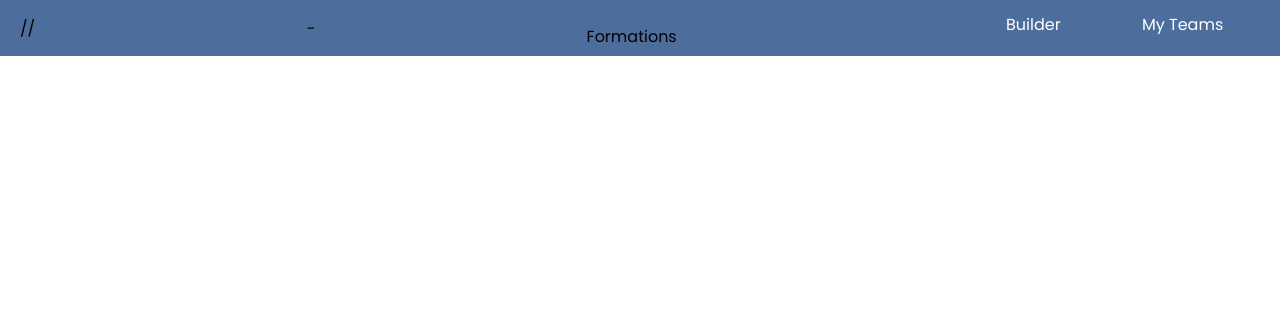
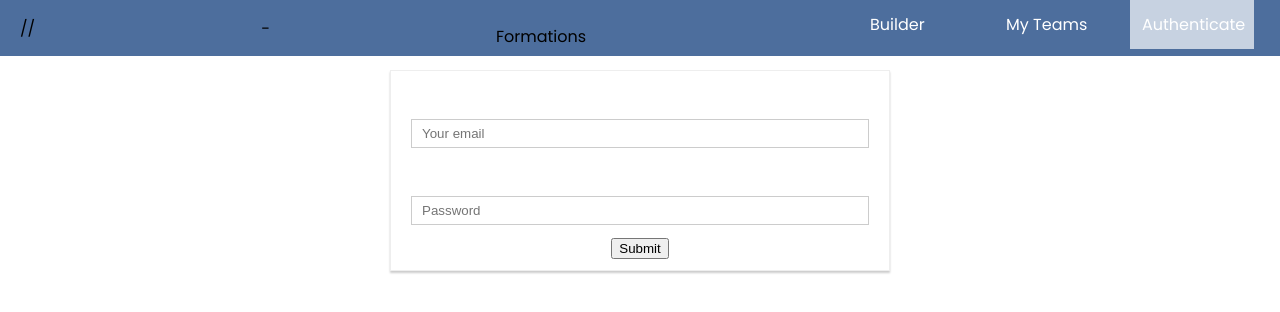
Before and after one commit to ruuuh20/team-builder, a React (Create React App) app: page /auth in a window 1280 px wide. Shown: the top 312 px of the page. Built offline with nearby package versions, Linux system fonts and the light colour scheme.

Commit message:
auth form

```diff
--- a/src/App.js
+++ b/src/App.js
@@ -5,7 +5,8 @@
 import TeamBuilder from './containers/TeamBuilder/TeamBuilder'
 import Register from './containers/Register/Register'
 import { Route } from 'react-router-dom'
-import SavedTeams from './containers/SavedTeams/SavedTeams'
+import SavedTeams from './containers/SavedTeams/SavedTeams';
+import Auth from './containers/Auth/Auth'
 
 class App extends Component {
   render() {
@@ -15,6 +16,7 @@
 
         <Route path="/register" component={Register} />
         <Route path="/teams" component={SavedTeams} />
+        <Route path="/auth" component={Auth} />
         <Route exact path="/" component={TeamBuilder} />
       </Layout>
 
--- a/src/components/Navigation/NavigationItems/NavigationItems.js
+++ b/src/components/Navigation/NavigationItems/NavigationItems.js
@@ -15,6 +15,7 @@
   <ul className="navigation-items">
     <NavLink to="/" activeClassName="selected" exact style={link}>Builder</NavLink>
     <NavLink to="/teams" activeClassName="selected" exact style={link}>My Teams</NavLink>
+    <NavLink to="/auth" activeClassName="selected" exact style={link}>Authenticate</NavLink>
   </ul>
 )
 
--- /dev/null
+++ b/src/containers/Auth/Auth.css
@@ -0,0 +1,15 @@
+.auth {
+  margin: 20px auto;
+  width: 80%;
+  text-align: center;
+  border: 1px solid #eee;
+  padding: 10px;
+  box-sizing: border-box;
+  box-shadow: 0 2px 2px #ccc;
+}
+
+@media (min-width: 600px) {
+  .auth {
+    width: 500px;
+  }
+}
--- a/src/containers/Auth/Auth.js
+++ b/src/containers/Auth/Auth.js
@@ -0,0 +1,64 @@
+import React, { Component } from 'react';
+import Button from '../../components/UI/Button/Button';
+import Input from '../../components/UI/Forms/Input'
+import './Auth.css'
+
+class Auth extends Component {
+  state = {
+    controls: {
+      email: {
+        elementType: 'input',
+        elementConfig: {
+          type: 'email',
+          placeholder: 'Your email'
+        },
+        value: ''
+      },
+      password: {
+        elementType: 'input',
+        elementConfig: {
+          type: 'password',
+          placeholder: 'Password'
+        },
+        value: ''
+      }
+
+    }
+  }
+
+  render() {
+    const formElementsArray = [];
+    // array of javascript objects
+    for (let key in this.state.controls) {
+      formElementsArray.push({
+        id: key,
+        config: this.state.controls[key]
+      })
+    }
+
+    const form = formElementsArray.map(formElement => (
+      <Input
+        key={formElement.id}
+        elementType={formElement.config.elementType}
+        elementConfig={formElement.config.elementConfig}
+        value={formElement.config.value}
+        handleChange={(event) => this.handleInputChange(event, formElement.id)}
+
+      />
+
+    ))
+    return (
+      <div className="auth">
+        <form>
+        {form}
+          <Button>Submit
+          </Button>
+
+        </form>
+      </div>
+
+    )
+  }
+}
+
+export default Auth
```
